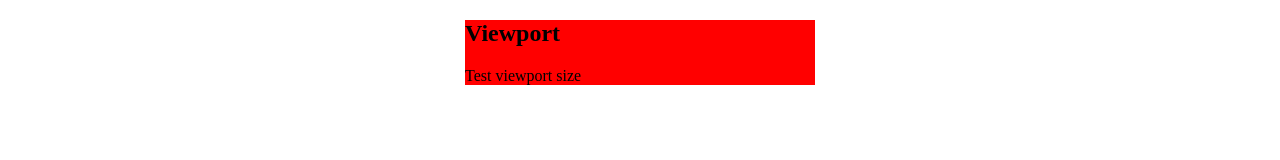
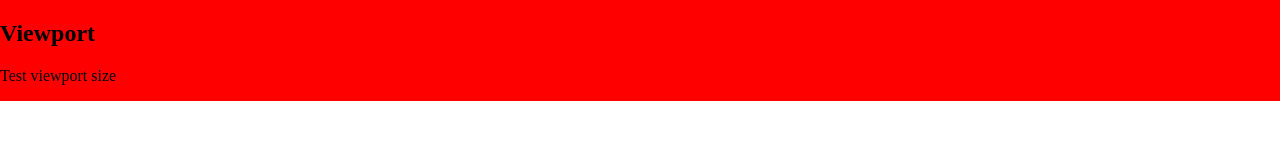
Before and after one commit to danjudex/viewport-test, a website: page public/index.html in a window 1280 px wide. Drawn offline with Linux system fonts and the light colour scheme.

Commit message:
dynamic scale

```diff
--- a/public/index.html
+++ b/public/index.html
@@ -12,48 +12,51 @@
         }
 
         .container {
+            width: 100%;
+            min-width: 400px;
+            margin: 0 auto;
+        }
+
+        .content {
+            overflow: hidden;
             background: red;
-            width: 350px;
-            margin: 0 auto;
         }
     </style>
 </head>
 
-<body>
+<body style="transform-origin: left top">
     <section>
         <div class="container">
-            <h1>Viewport</h1>
+            <div class="content">
+                <h1>Viewport</h1>
 
-            <p>Test viewport size</p>
+                <p>Test viewport size</p>
+            </div>
         </div>
     </section>
     <script>
-        const MIN_WIDTH = 350;
+        const MIN_WIDTH = 400;
 
-        const roundTo = (num, e = 4) => {
-            return +(Math.round(num + "e+" + e) + "e-" + e);
-        }
-
-        const updateViewport = () => {
+        const updateScale = () => {
             var scale = window.innerWidth / MIN_WIDTH;
 
             scale = scale >= 1 ? 1 : scale;
 
-            document
-                .querySelector("meta[name=viewport]")
-                .setAttribute(
-                    "content",
-                    "width=device-width, user-scalable=0, initial-scale=" + roundTo(scale)
-                );
+            // document
+            //     .querySelector("meta[name=viewport]")
+            //     .setAttribute(
+            //         "content",
+            //         "width=device-width, user-scalable=0, initial-scale=" + roundTo(scale)
+            //     );
+
+            document.querySelector("body").style.scale = scale
         }
 
-        window.addEventListener('orientationchange', (event) => {
-            // Так как viewport нельзя изменить после загрузки, перезагружаем страницу при повороте
-            // (может быть проблемой если заполняли форму она не сохранится)
-            window.location.reload();
+        window.addEventListener('resize', (event) => {
+            updateScale()
         });
 
-        updateViewport();
+        updateScale();
     </script>
 </body>
 
```
